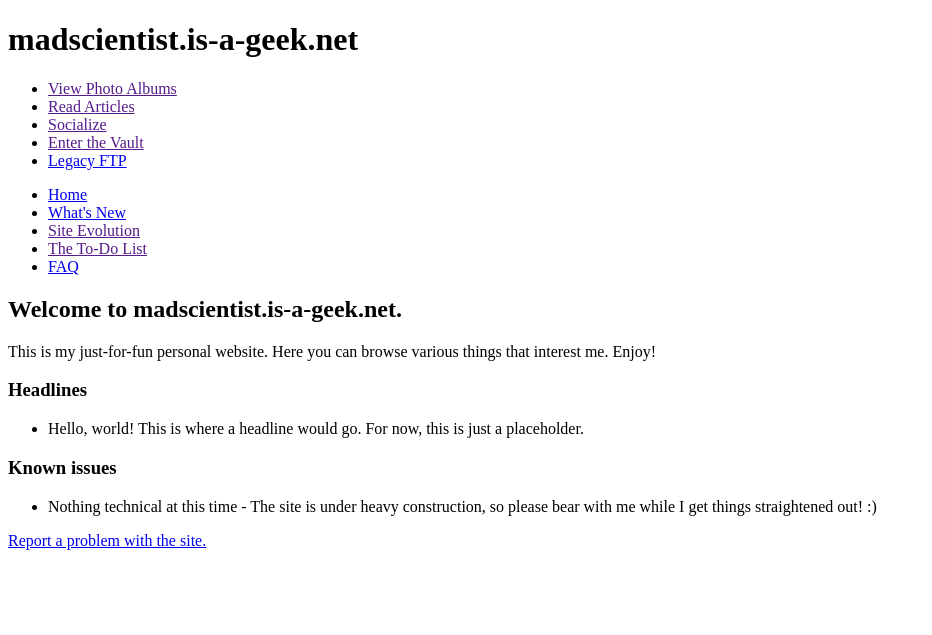
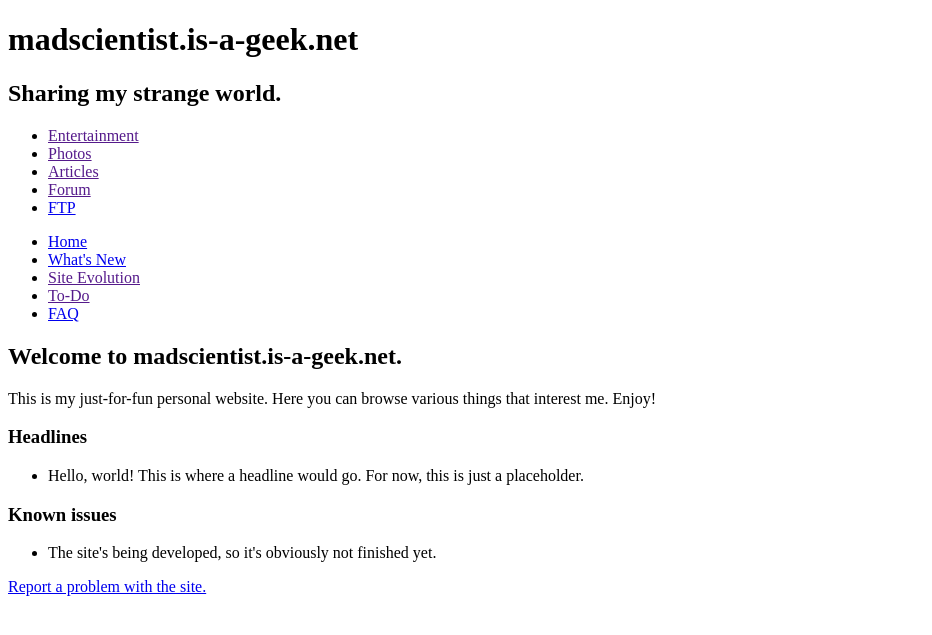
Before and after one commit to a1russell/madscientist, a Django app: template templates/home/home.html in a window 1280 px wide. Shown: the top 635 px of the page, without its empty margins (0-932 px from the left). Run offline with Django 3.2, Linux system fonts and the light colour scheme; the template is opened without the code that fills it, so the values that code supplies are empty.

Commit message:
Wording and markup improvements.

```diff
--- a/templates/base.html
+++ b/templates/base.html
@@ -6,15 +6,18 @@
 	</head>
 	<body>
 		<header>
+			<hgroup>
+				<h1>madscientist.is-a-geek.net</h1>
+				<h2>Sharing my strange world.</h2>
+			</hgroup>
 			{% block sections %}
-			<h1>madscientist.is-a-geek.net</h1>
 			<nav>
 				<ul>
-					<li><a href="">View Photo Albums</a></li>
-					<li><a href="">Read Articles</a></li>
-					<li><a href="">Socialize</a></li>
-					<li><a href="">Enter the Vault</a></li>
-					<li><a href="ftp://madscientist.is-a-geek.net/">Legacy FTP</a></li>
+					<li><a href="">Entertainment</a></li>
+					<li><a href="">Photos</a></li>
+					<li><a href="">Articles</a></li>
+					<li><a href="">Forum</a></li>
+					<li><a href="ftp://madscientist.is-a-geek.net/">FTP</a></li>
 				</ul>
 			</nav>
 			{% endblock %}
--- a/templates/home/base_home.html
+++ b/templates/home/base_home.html
@@ -6,7 +6,7 @@
 		<li><a href="{% url home %}">Home</a></li>
 		<li><a href="{% url whats_new %}">What's New</a></li>
 		<li><a href="">Site Evolution</a></li>
-		<li><a href="">The To-Do List</a></li>
+		<li><a href="">To-Do</a></li>
 		<li><a href="{% url faq %}">FAQ</a></li>
 	</ul>
 </nav>
--- a/templates/home/home.html
+++ b/templates/home/home.html
@@ -18,7 +18,7 @@
 	<section>
 		<h1>Known issues</h1>
 		<ul>
-			<li>Nothing technical at this time - The site is under heavy construction, so please bear with me while I get things straightened out! :)</li>
+			<li>The site's being developed, so it's obviously not finished yet.</li>
 		</ul>
 		<p><a href="/phpBB3/viewforum.php?f=13">Report a problem with the site.</a></p>
 	</section>
```
